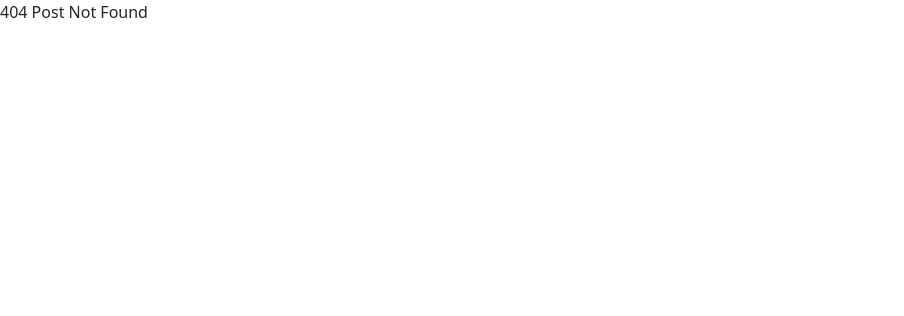
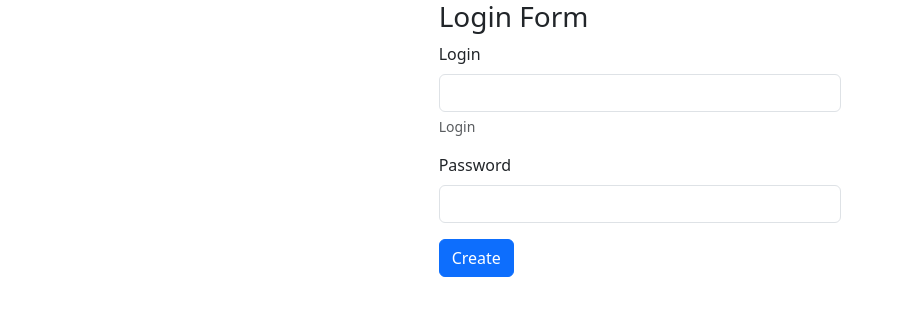
Before and after one commit to roganovich/fastapi_docker, a React (Vite) app in the folder frontend/: page /login in a window 1280 px wide. Before the commit this address had no page. Shown: the top 316 px of the page, without its empty margins (0-904 px from the left). Built offline with nearby package versions, Linux system fonts and the light colour scheme.

Commit message:
add auth provider login and logout action

```diff
--- a/frontend/src/components/Router.tsx
+++ b/frontend/src/components/Router.tsx
@@ -6,15 +6,19 @@ import {
 
 import Home from '../components/screens/home/Home'
 import PostDetail from '../components/screens/post/PostDetail'
+import LoginForm from './screens/user/LoginFrom'
+import Logout from "./screens/user/Logout"
 
 const Router = () => {
     return (
         <BrowserRouter>
-        <Routes>
-            <Route path="/" element={<Home /> }></Route>
-            <Route path="/post/:id" element={<PostDetail /> }></Route>
-            <Route path="*" element={<div>404 Post Not Found</div>}></Route>
-        </Routes>
+            <Routes>
+                <Route path="/" element={<Home />}></Route>
+                <Route path="/login" element={<LoginForm />}></Route>
+                <Route path="/logout" element={<Logout />}></Route>
+                <Route path="/post/:id" element={<PostDetail />}></Route>
+                <Route path="*" element={<div>404 Post Not Found</div>}></Route>
+            </Routes>
         </BrowserRouter>
     )
 };
--- a/frontend/src/components/screens/home/Home.tsx
+++ b/frontend/src/components/screens/home/Home.tsx
@@ -1,15 +1,40 @@
-import { useState } from 'react'
+import { useContext } from 'react'
+import { useNavigate } from "react-router-dom";
+import PostList from '../post/PostList'
+import { AuthContext } from '../../../providers/AuthProvider'
+
 import styles from './Home.module.scss'
-import PostList from '../post/PostList'
 
 function App() {
+  const { auth, setAuth, user, setUser } = useContext(AuthContext)
+  const nav = useNavigate()
+
+  function toLogin(e: any) {
+    nav('/login')
+  }
+
+  function toLogout(e: any) {
+    nav('/logout')
+  }
+
   return (
     <>
-    <div className="container-fluid">
-      <div className={styles.header}>
-        <h1>Frontend</h1>
-        <PostList />
-      </div>
+      <div className="container-fluid">
+        <div className={styles.header}>
+          <h1>Frontend</h1>
+          {
+            auth?.token ?
+              (<>
+                <h2>Welcome {user.name}</h2>
+                <button type="button" onClick={e => toLogout(e)} className="btn btn-danger">Выйти</button>
+              </>)
+              :
+              (<>
+                <button type="button" onClick={e => toLogin(e)} className="btn btn-primary">Войти</button>
+              </>)
+          }
+          <PostList />
+        </div>
       </div>
     </>
   )
--- a/frontend/src/components/screens/post/PostList.tsx
+++ b/frontend/src/components/screens/post/PostList.tsx
@@ -1,10 +1,9 @@
 import React, { useState, useEffect } from "react";
-
 import styles from './Post.module.scss'
 import Post from './Post'
-import PostCreateForm from '../postCreate/PostCreateForm'
+import PostCreateForm from './PostCreateForm'
 import PostService from '../../../services/PostService'
-import { Link, useNavigate } from "react-router-dom";
+import { useNavigate } from "react-router-dom";
 
 const fortmatResponse = (res: any) => {
   return res.results.sort((a, b) => a.id - b.id)
@@ -15,7 +14,6 @@ function PostList() {
   const nav = useNavigate()
 
   const deletePostData = async (post) => {
-
     await PostService.deleteById(post.id)
     setPosts(oldValues => {
       return oldValues.filter(function (item) {
--- /dev/null
+++ b/frontend/src/components/screens/user/LoginFrom.tsx
@@ -0,0 +1,87 @@
+import React, { useState, useContext, useEffect } from "react"
+import { useNavigate } from "react-router-dom";
+import UserService from '../../../services/UserService'
+import { AuthContext } from '../../../providers/AuthProvider'
+
+const clearForm = {
+    username: '',
+    password: ''
+}
+
+const LoginForm = () => {
+    const [formData, setFormData] = useState(clearForm)
+    const { auth, setAuth, user, setUser } = useContext(AuthContext)
+    const nav = useNavigate()
+
+    const sendLoginData = async () => {
+        const authResponse = await UserService.getToken(formData);
+        console.log('authResponse', authResponse);
+        setAuth(authResponse)
+    }
+
+    const getUser = async () => {
+        const userResponse = await UserService.getUser(auth);
+        console.log('userResponse', userResponse);
+        setUser(userResponse)
+        nav('/')
+    }
+
+
+    function login(e: any) {
+        e.preventDefault()
+        sendLoginData()
+    }
+
+    useEffect(() => {
+        if (auth?.token) {
+            getUser()
+        }
+        if (user?.name) {
+            nav('/')
+        }
+    }, [auth])
+
+    return (<>
+        <div className="container-fluid">
+            <div className="row">
+                <div className="col"></div>
+                <div className="col">
+                    <h3>Login Form</h3>
+                    <form>
+                        <div className="mb-3">
+                            <label className="form-label">Login</label>
+                            <input type="text"
+                                className="form-control"
+                                name="username"
+                                onChange={e => setFormData(prev => ({
+                                    ...prev, username: e.target.value
+                                }))}
+                                value={formData?.username}
+                            />
+                            <div className="form-text">Login</div>
+                        </div>
+                        <div className="mb-3">
+                            <label className="form-label">Password</label>
+                            <input type="password"
+                                className="form-control"
+                                name="password"
+                                onChange={e => setFormData(prev => ({
+                                    ...prev, password: e.target.value
+                                }))}
+                                value={formData?.password}
+                            />
+                        </div>
+                        <button
+                            type="submit"
+                            className="btn btn-primary"
+                            onClick={e => login(e)}
+                        >Create</button>
+                    </form>
+                </div>
+                <div className="col"></div>
+            </div>
+        </div>
+    </>)
+}
+
+export default LoginForm
--- /dev/null
+++ b/frontend/src/components/screens/user/Logout.tsx
@@ -0,0 +1,30 @@
+import React, { useState, useContext, useEffect } from "react"
+import { useNavigate } from "react-router-dom";
+import { AuthContext } from '../../../providers/AuthProvider'
+
+const Logout = () => {
+    const { auth, setAuth, user, setUser } = useContext(AuthContext)
+
+    const sendLogout = async () => {
+        console.log('Logout ' + user?.name);
+        setUser(null)
+        setAuth(null)
+    }
+
+    const nav = useNavigate()
+
+    useEffect(() => {
+        if (auth?.token) {
+            sendLogout()
+            nav('/')
+        } else {
+            nav('/login')
+        }
+    }, [])
+
+    return (
+        <>Exit</>
+    )
+}
+
+export default Logout
--- /dev/null
+++ b/frontend/src/entity/user/Auth.tsx
@@ -0,0 +1,4 @@
+export default interface AuthItem {
+  token?: string,
+  expires?: Date,
+}
--- /dev/null
+++ b/frontend/src/entity/user/User.tsx
@@ -0,0 +1,5 @@
+export default interface UserItem {
+  id?: any | null,
+  email?: string,
+  name?: string,
+}
--- a/frontend/src/main.tsx
+++ b/frontend/src/main.tsx
@@ -1,15 +1,13 @@
 import React from 'react'
 import ReactDOM from 'react-dom/client'
+import Router from './components/Router'
+import AuthProvider from './providers/AuthProvider'
 import 'bootstrap/scss/bootstrap.scss'
-
-import Router from './components/Router'
-import { QueryClient, QueryClientProvider } from "react-query";
-const queryClient = new QueryClient();
 
 ReactDOM.createRoot(document.getElementById('root')!).render(
   <React.StrictMode>
-        <QueryClientProvider client={queryClient}>
-          <Router />
-        </QueryClientProvider>
+    <AuthProvider>
+      <Router />
+    </AuthProvider>
   </React.StrictMode>,
 )
--- /dev/null
+++ b/frontend/src/providers/AuthProvider.tsx
@@ -0,0 +1,18 @@
+import { createContext, useState } from 'react'
+import AuthItem from '../entity/user/Auth'
+import UserItem from '../entity/user/User'
+
+export const AuthContext = createContext({});
+
+const AuthProvider = ({ children }) => {
+    const [auth, setAuth] = useState<AuthItem>({})
+    const [user, setUser] = useState<UserItem>({})
+
+    return (
+        <AuthContext.Provider value={{ auth, setAuth, user, setUser }}>
+            {children}
+        </AuthContext.Provider>
+    )
+}
+
+export default AuthProvider
--- /dev/null
+++ b/frontend/src/services/UserService.tsx
@@ -0,0 +1,35 @@
+import axios from "axios"
+import User from '../entity/user/User'
+import AuthItem from '../entity/user/Auth'
+
+const apiClient = axios.create({
+    baseURL: "http://127.0.0.1:8081/",
+    headers: {
+        "Content-type": "application/json",
+    },
+})
+
+
+const getToken = async (formData: any) => {
+    const headers = {
+        'Content-Type': 'multipart/form-data'
+    }
+    const response = await apiClient.post(`/auth`, formData, { headers })
+    return response.data
+}
+
+const getUser = async (auth: AuthItem) => {
+    const headers = {
+        'Authorization': 'Bearer ' + auth.token
+    }
+    const response = await apiClient.get(`/users/me`, { headers })
+    return response.data
+}
+
+const UserService = {
+    getToken,
+    getUser
+}
+
+
+export default UserService
```
Also changed, not shown: frontend/src/services/PostService.tsx (+16 -16 lines), frontend/src/components/screens/post/PostCreateForm.tsx (renamed from frontend/src/components/screens/postCreate/PostCreateForm.tsx).
